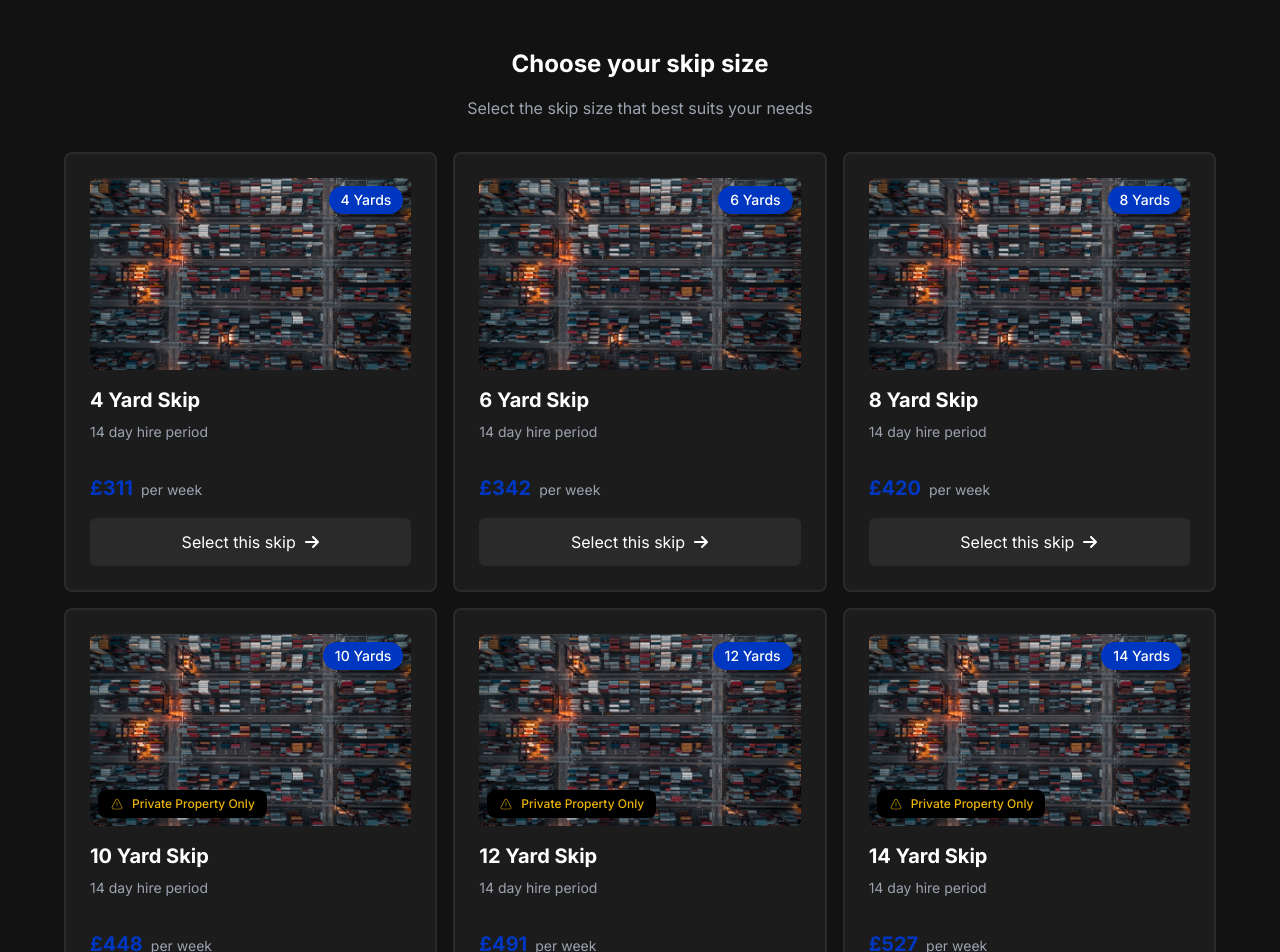
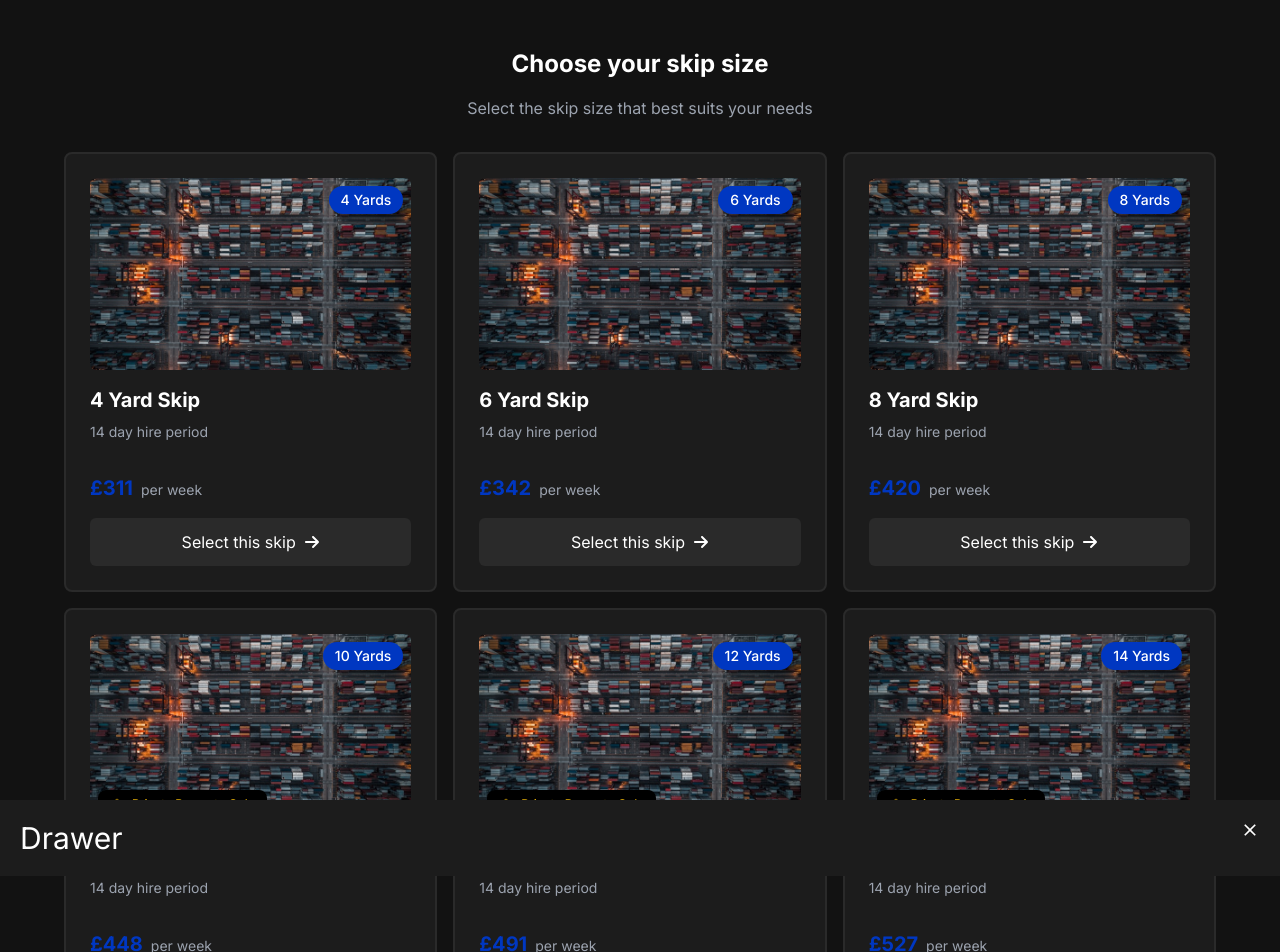
Before and after one commit to Maxinth/biz-skip, a React (Vite) app: page / in a window 1280 px wide. Shown: the top 952 px of the page. Built offline with nearby package versions, Linux system fonts and the light colour scheme.

Commit message:
add drawer initial setup

```diff
--- a/src/App.tsx
+++ b/src/App.tsx
@@ -1,12 +1,18 @@
 import "./App.css";
 import SkipCard from "./components/SkipCard";
 import { mockData } from "./components/data";
+import Drawer from "./components/Drawer";
 import {
   useState,
   // useEffect
 } from "react";
 function App() {
   const [data] = useState(mockData);
+  const [showDrawer, setShowDrawer] = useState(false);
+
+  const closeDrawer = () => setShowDrawer(false);
+  const handleClick = () => setShowDrawer(true);
+
   // useEffect(() => {
   //   async function fetchData() {
   //     const response = await fetch(
@@ -19,8 +25,8 @@ function App() {
   // }, []);
 
   return (
-    <main className="text-3xl bg-[#121212] h-full !font-inter w-full">
-      <section className="max-w-7xl mx-auto w-full px-2">
+    <main className="text-3xl bg-[#121212] h-full !font-inter w-full relative">
+      <section className="max-w-7xl mx-auto w-full px-2 pb-24">
         <div className=" flex items-center justify-center flex-col w-full mb-8">
           <h1 className="text-white text-2xl pt-12 mb-4 font-bold">
             Choose your skip size
@@ -32,10 +38,11 @@ function App() {
 
         <section className="grid max-w-6xl mx-auto sm:grid-cols-[repeat(auto-fit,_minmax(250px,_1fr))] md:grid-cols-[repeat(auto-fit,_minmax(300px,_1fr))]  gap-4">
           {data?.map((item) => (
-            <SkipCard key={item.id} {...item} />
+            <SkipCard key={item.id} {...item} handleClick={handleClick} />
           ))}
         </section>
       </section>
+      <Drawer closeDrawer={closeDrawer} showDrawer={showDrawer} />
     </main>
   );
 }
--- /dev/null
+++ b/src/components/Drawer.tsx
@@ -0,0 +1,26 @@
+import { IoMdClose } from "react-icons/io";
+
+const Drawer = ({
+  closeDrawer,
+  showDrawer,
+}: {
+  closeDrawer: () => void;
+  showDrawer: boolean;
+}) => {
+  console.log({ showDrawer });
+  return (
+    <div
+      className={`text-white w-full bg-[#1c1c1c] p-5 fixed bottom-0 left-0 right-0 z-[1000] duration-400 transition-all ease-in-out ${
+        !showDrawer ? "translate-y-full" : "translate-y-0 "
+      }`}
+    >
+      <IoMdClose
+        className="text-white text-xl absolute top-5 cursor-pointer right-5"
+        onClick={closeDrawer}
+      />
+      Drawer
+    </div>
+  );
+};
+
+export default Drawer;
--- a/src/components/SkipCard.tsx
+++ b/src/components/SkipCard.tsx
@@ -6,9 +6,15 @@ interface ISkipCard {
   size: number;
   price_before_vat: number;
   hire_period_days: number;
+  handleClick: () => void;
 }
 
-const SkipCard = ({ size, price_before_vat, hire_period_days }: ISkipCard) => {
+const SkipCard = ({
+  size,
+  price_before_vat,
+  hire_period_days,
+  handleClick,
+}: ISkipCard) => {
   return (
     <div className="rounded-lg w-fit relative  cursor-pointer group  border-2 p-4 md:p-6 transition-all border-[#2A2A2A] hover:border-[#0037C1]/50 bg-[#1C1C1C] text-white ">
       <div className="relative w-full">
@@ -38,7 +44,10 @@ const SkipCard = ({ size, price_before_vat, hire_period_days }: ISkipCard) => {
             per week
           </span>
         </p>
-        <button className="outline-none bg-[#2a2a2a] text-white text-base flex items-center justify-center w-full py-2.5 md:py-3 px-4 rounded-md transition-all  space-x-2 hover:bg-[#3A3A3A] hover:border-[#0037C1] p-3  cursor-pointer ">
+        <button
+          onClick={handleClick}
+          className="outline-none bg-[#2a2a2a] text-white text-base flex items-center justify-center w-full py-2.5 md:py-3 px-4 rounded-md transition-all  space-x-2 hover:bg-[#3A3A3A] hover:border-[#0037C1] p-3  cursor-pointer "
+        >
           Select this skip <FaArrowRight className="text-base ml-2" />
         </button>
       </div>
```
